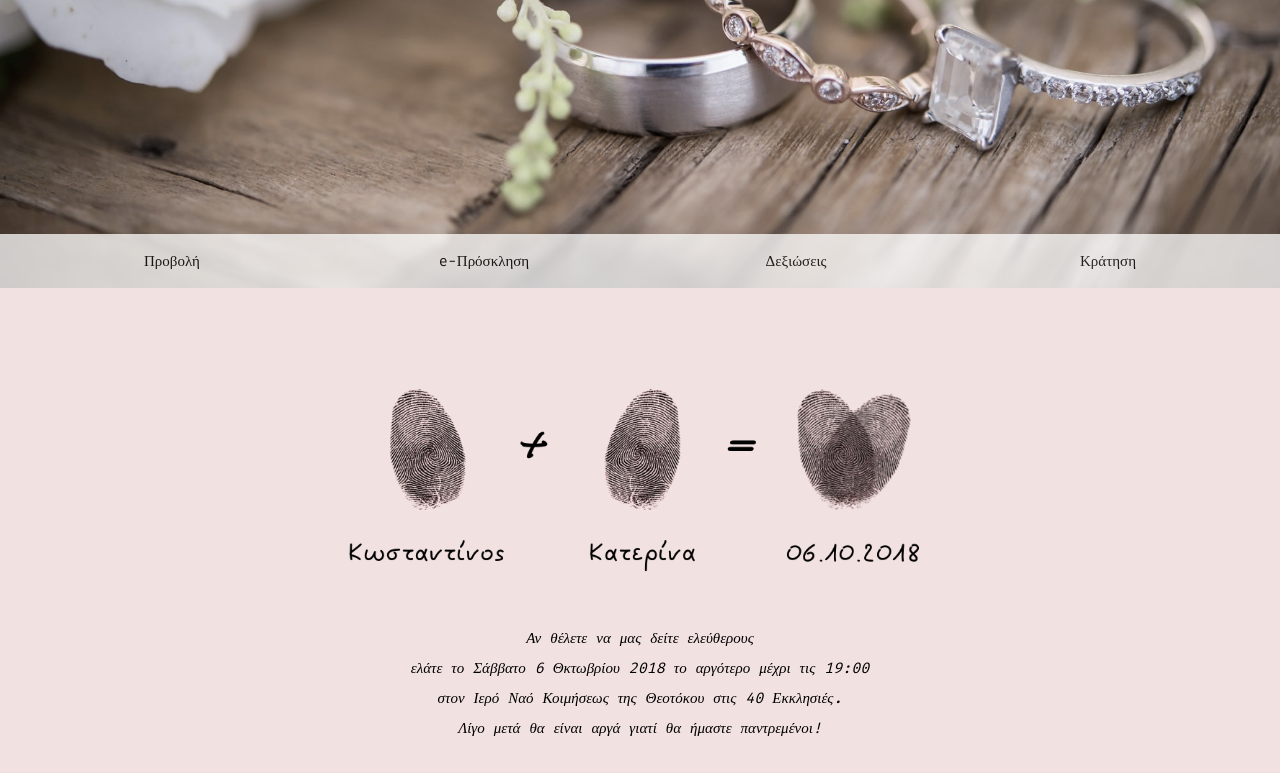
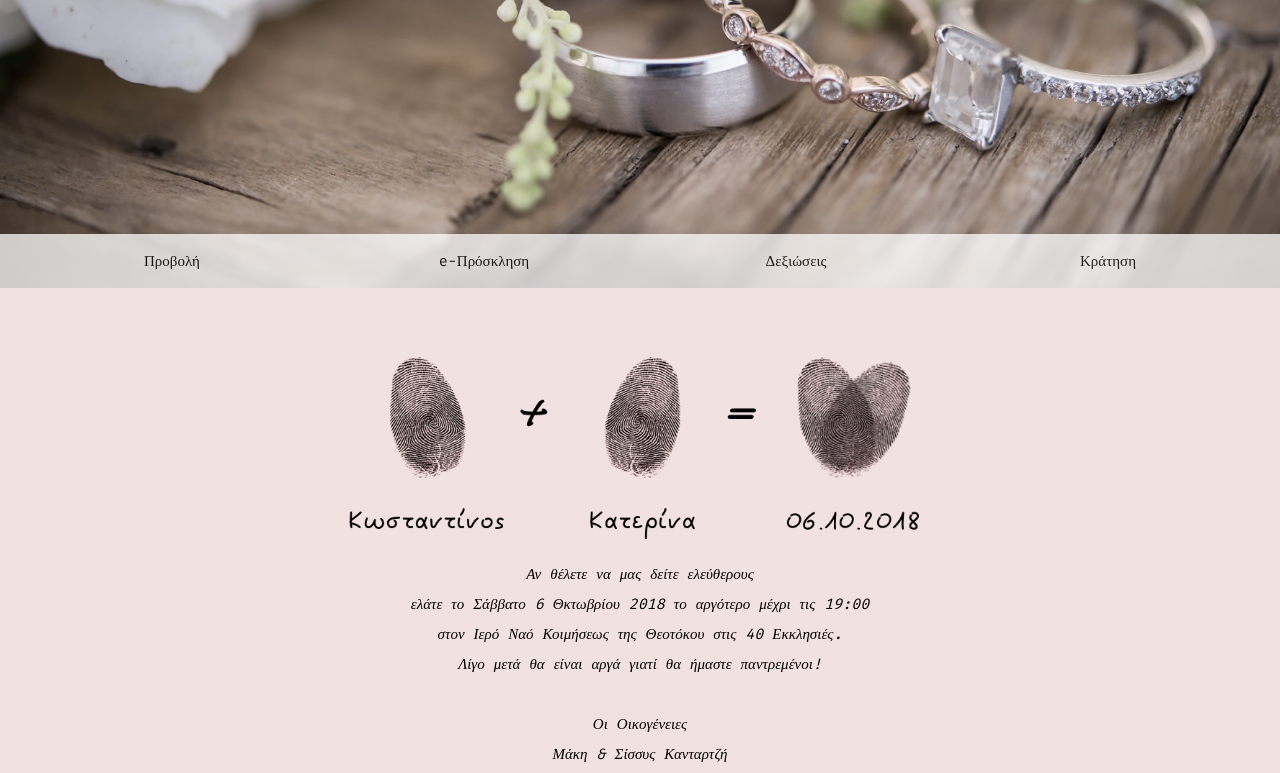
Before and after one commit to georgal/KK-Wedding, a plain HTML site: page index.html in a window 1280 px wide. Shown: the part 512-1285 px from the top of the page. Drawn offline with nearby package versions, Linux system fonts and the light colour scheme.

Commit message:
Add files via upload

```diff
--- a/index.html
+++ b/index.html
@@ -63,7 +63,7 @@ p {line-height: 2}
 <!-- About / Jane And John -->
 <div class="w3-container w3-padding-64 w3-pale-red w3-grayscale-min" id="us">
   <div class="w3-content" style="text-align:center;">
-    <img class="w3-round w3-grayscale-min" src="love2.png" style="width:60%;margin:32px 0">
+    <img class="w3-round w3-grayscale-min" src="love2.png" style="width:60%;">
     <p class="w4bo"><i>Αν θέλετε να μας δείτε ελεύθερους <br> ελάτε το Σάββατο 6 Θκτωβρίου 2018 το αργότερο μέχρι τις 19:00 <br>
 		στον Ιερό Ναό Κοιμήσεως της Θεοτόκου στις 40 Εκκλησιές. <br> Λίγο μετά θα είναι αργά γιατί θα ήμαστε παντρεμένοι!<br><br>
 		Οι Οικογένειες <br>
```
